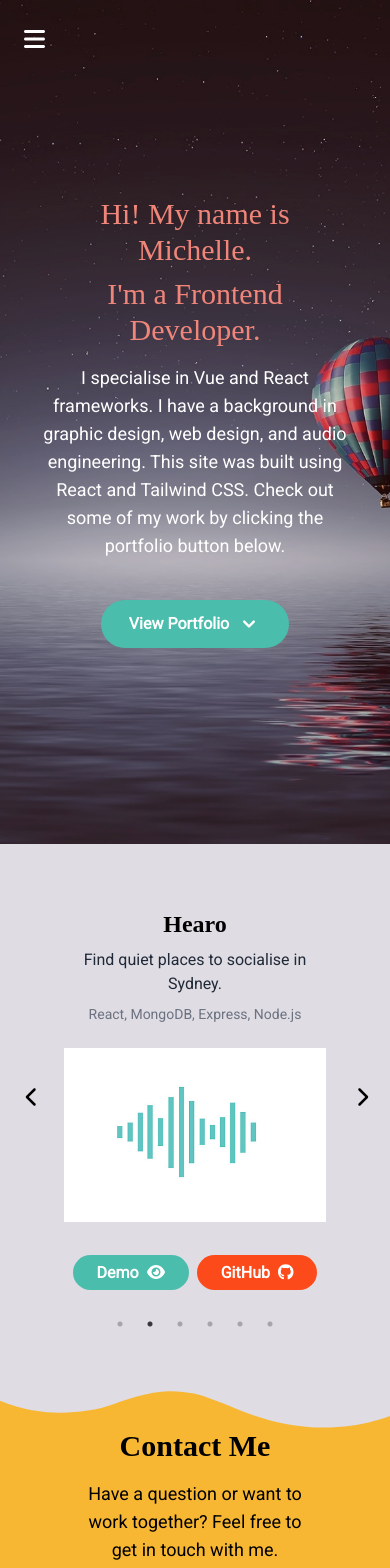
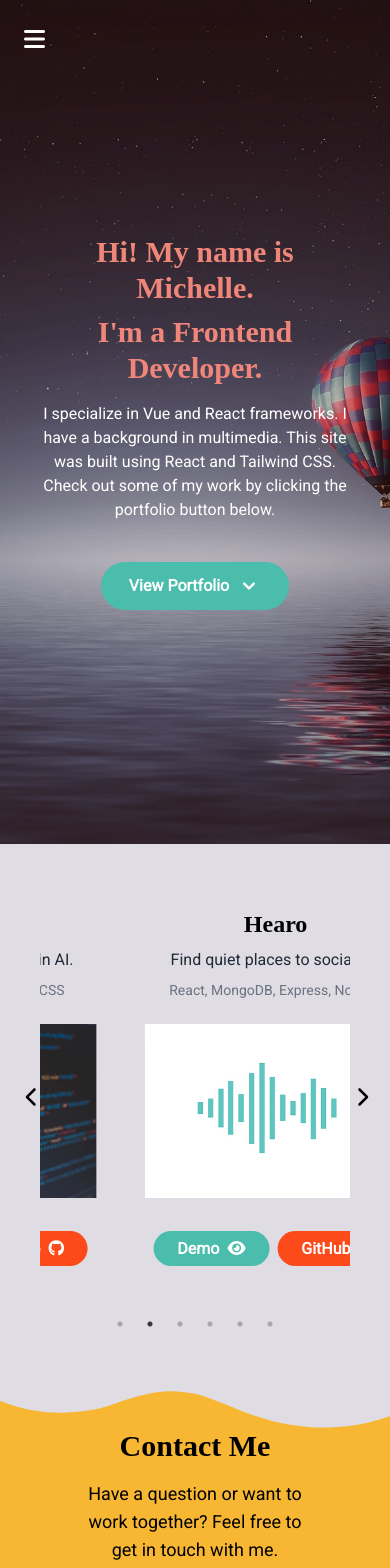
Before and after one commit to michellewatts20000/react-tailwind-portfolio, a React (Vite) app: page / in a window 390 px wide. Shown: the top 1568 px of the page. Built offline with nearby package versions, Linux system fonts and the light colour scheme.

Commit message:
responsive styles

```diff
--- a/src/Hero.jsx
+++ b/src/Hero.jsx
@@ -11,16 +11,16 @@ const HeroSection = () => {
         height: '70vh'
       }}
     >
-      <div className="absolute inset-0 bg-secondary-800 opacity-20"></div> {/* Overlay */}
+      <div className="absolute inset-0 bg-secondary-800 opacity-20 backdrop-blur-md"></div> {/* Overlay */}
       <div className="container mx-auto flex flex-col justify-center lg:items-start lg:text-left md:text-left text-center h-full px-10 relative">
-        <h1 className="text-3xl md:text-4xl lg:text-5xl text-secondary-300 font-semi mb-2 lg:w-1/2 lg:text-left md:text-left text-center">
+        <h1 className="text-3xl md:text-4xl lg:text-6xl text-secondary-300 font-semibold mb-2 lg:w-1/2 lg:text-left md:text-left text-center">
           Hi! My name is Michelle.
         </h1>
-        <h1 className="text-3xl md:text-4xl lg:text-5xl text-secondary-300 font-semi mb-4 lg:w-1/2 lg:text-left md:text-left text-center">
+        <h1 className="text-3xl md:text-4xl lg:text-6xl text-secondary-300 font-semibold mb-4 lg:w-1/2 lg:text-left md:text-left text-center">
           I&apos;m a Frontend Developer.
         </h1>
-        <p className="text-white text-lg md:text-lg lg:text-lg lg:w-1/2 lg:text-left md:text-left text-center">
-          I specialise in Vue and React frameworks. I have a background in graphic design, web design, and audio engineering. This site was built using React and Tailwind CSS. Check out some of my work by clicking the portfolio button below.
+        <p className="text-white text-base md:text-lg lg:text-xl lg:w-1/2 lg:text-left md:text-left text-center">
+          I specialize in Vue and React frameworks. I have a background in multimedia. This site was built using React and Tailwind CSS. Check out some of my work by clicking the portfolio button below.
         </p>
         <motion.span
           initial={{ scale: 1 }}
--- a/src/Portfolio.jsx
+++ b/src/Portfolio.jsx
@@ -58,7 +58,7 @@ const Portfolio = () => {
     slidesToShow: 3,
     slidesToScroll: 1,
     speed: 1000,
-    autoplaySpeed: 3000,
+    autoplaySpeed: 5000,
     cssEase: "linear",
     className: "slides",
     autoplay: true, // Enable autoplay
@@ -100,7 +100,7 @@ const Portfolio = () => {
       tech: 'React, MongoDB, Express, Node.js',
       url: './assets/hearo.jpg',
       description:
-        "Find quiet places to socialise in Sydney.",
+        "Find quiet places to socialise.",
       deployed: 'https://still-bayou-61713.herokuapp.com',
       github: 'https://github.com/michellewatts20000/hearo',
     },
@@ -110,7 +110,7 @@ const Portfolio = () => {
       tech: 'Typescript, React, Material UI, REST API',
       url: './assets/pantry.jpg',
       description:
-        "Enter ingrediants to find recipes.",
+        "Find recipes from what you have.",
       deployed: 'https://voluble-blini-cd8074.netlify.app/',
       github: 'https://github.com/michellewatts20000/react-pantry',
     },
@@ -120,7 +120,7 @@ const Portfolio = () => {
       tech: 'HTML, CSS, JavaScript',
       url: './assets/unpaid-ot.jpg',
       description:
-        "How much is unpaid overtime costing you.",
+        "Calculate unpaid overtime.",
       deployed: 'https://nofreework.com.au/',
       github: 'https://github.com/michellewatts20000/unpaid-overtime-calc',
     },
```
